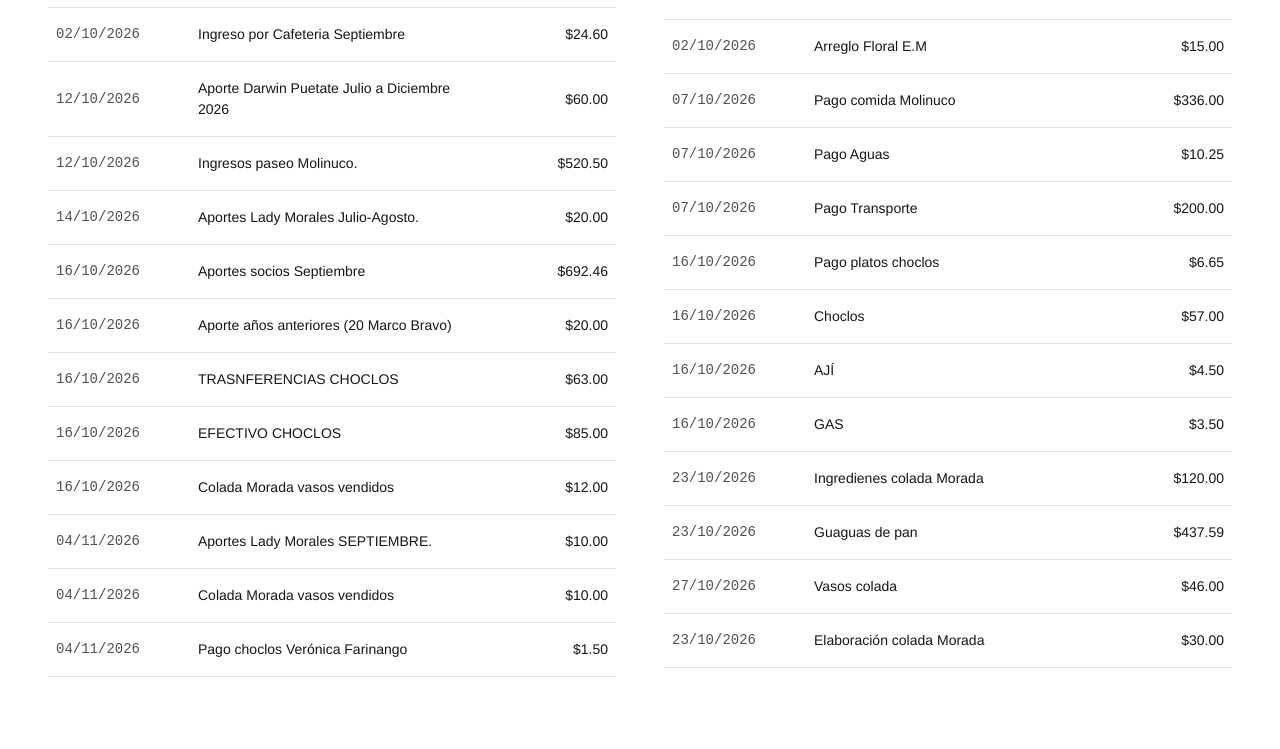
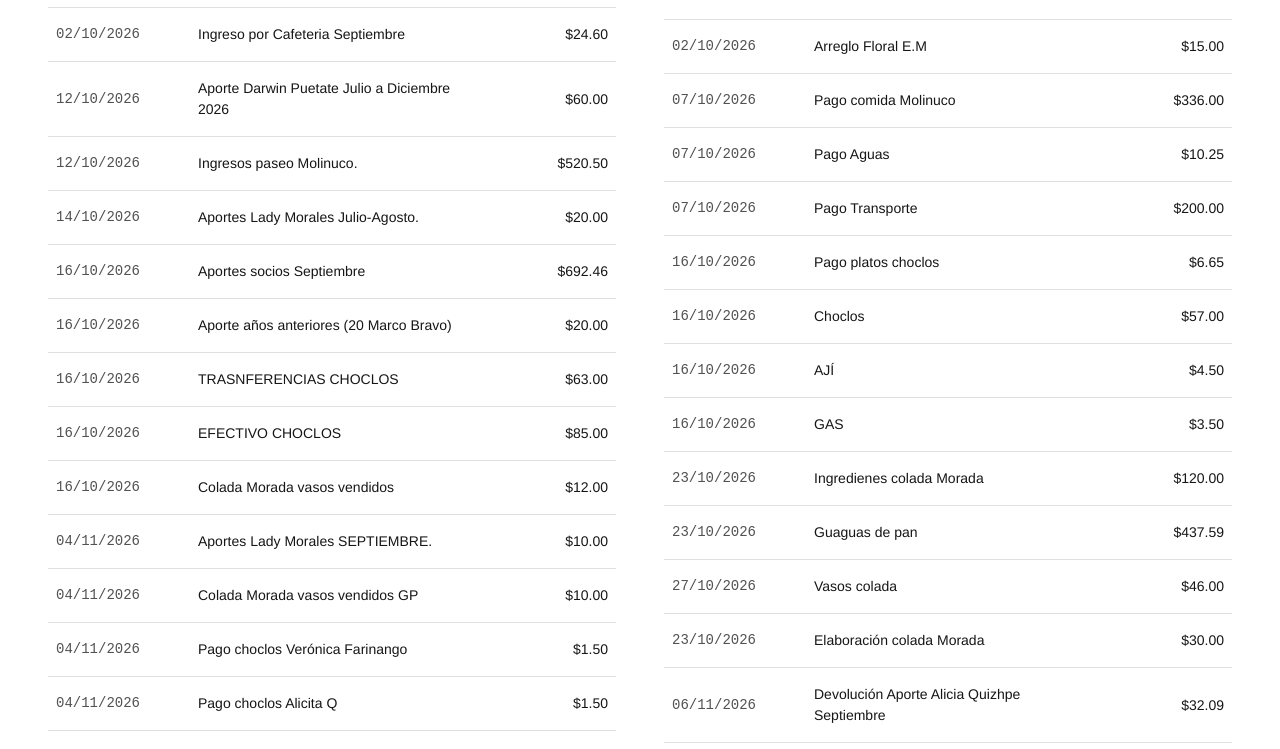
Before and after one commit to jjorgeadrian007/cuentas_aso, a React (Vite) app: page / in a window 1280 px wide. Shown: the part 2010-2759 px from the top of the page. Built offline with nearby package versions, Linux system fonts and the light colour scheme.

Commit message:
06-11-2026

```diff
--- a/src/App.jsx
+++ b/src/App.jsx
@@ -40,8 +40,9 @@ export default function DashboardAsociacion() {
     { id: 32, fecha: "16/10/2026", nombre: "EFECTIVO CHOCLOS", valor: 85.00 },
     { id: 33, fecha: "16/10/2026", nombre: "Colada Morada vasos vendidos", valor: 12 },
     { id: 34, fecha: "04/11/2026", nombre: "Aportes Lady Morales SEPTIEMBRE.", valor: 10.00 },
-    { id: 35, fecha: "04/11/2026", nombre: "Colada Morada vasos vendidos", valor: 10 },
+    { id: 35, fecha: "04/11/2026", nombre: "Colada Morada vasos vendidos GP", valor: 10 },
     { id: 36, fecha: "04/11/2026", nombre: "Pago choclos Verónica Farinango", valor: 1.50 },
+    { id: 37, fecha: "04/11/2026", nombre: "Pago choclos Alicita Q", valor: 1.50 },
   ]);
 
   const [egresos] = useState([
@@ -82,6 +83,8 @@ export default function DashboardAsociacion() {
     { id: 34, fecha: "23/10/2026", nombre: "Guaguas de pan", valor:437.59 },
     { id: 35, fecha: "27/10/2026", nombre: "Vasos colada", valor:46.00 },
     { id: 36, fecha: "23/10/2026", nombre: "Elaboración colada Morada", valor:30.00 },
+    { id: 37, fecha: "06/11/2026", nombre: "Devolución Aporte Alicia Quizhpe Septiembre", valor:32.09 },
+    { id: 38, fecha: "06/11/2026", nombre: "Devolución Aporte Klever Paguay Septiembre", valor:70.37 },
 
   ]);
 
```
